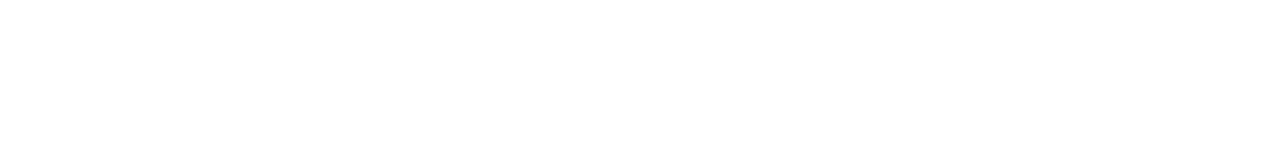
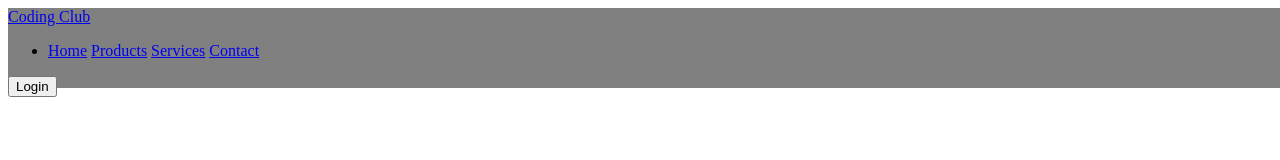
Before and after one commit to caleb1711/CodingCentre, a plain HTML site: page index.html in a window 1280 px wide. Drawn offline with Linux system fonts and the light colour scheme.

Commit message:
create the header's navigational links

```diff
--- a/assets/css/style.css
+++ b/assets/css/style.css
@@ -0,0 +1,6 @@
+.header {
+position: fixed;
+height: 80px;
+width: 100%;
+background: grey;
+}
--- a/index.html
+++ b/index.html
@@ -1,15 +1,43 @@
 <!DOCTYPE html>
 <html lang="en">
+
 <head>
     <meta charset="UTF-8">
     <meta http-equiv="X-UA-Compatible" content="IE=edge">
     <meta name="viewport" content="width=device-width, initial-scale=1.0">
+    <title>A Website for a Coding Club</title>
+
+    <link rel="stylesheet" href="https://use.fontawesome.com/releases/v5.7.2/css/all.css"
+        integrity="sha384-fnmOCqbTlWIlj8LyTjo7mOUStjsKC4pOpQbqyi7RrhN7udi9RwhKkMHpvLbHG9Sr" crossorigin="anonymous">
+    <link href="https://fonts.googleapis.com/css?family=Raleway%7CRighteous" rel="stylesheet">
+
     <title>Document</title>
     <link rel="stylesheet" href="assets/css/style.css">
 </head>
+
 <body>
+
+
+    <header class="header">
+        <nav class="nav">
+            <a href="#" class="nav_logo">Coding Club</a>
+            <ul class="nav_items">
+                <li class="nav_items">
+                    <a href="#" class="nav_link">Home</a>
+                    <a href="#" class="nav_link">Products</a>
+                    <a href="#" class="nav_link">Services</a>
+                    <a href="#" class="nav_link">Contact</a>
+                </li>
+            </ul>
+
+            <button class="button">Login</button>
+
+        </nav>
+
+    </header>
 
 
     <script src="assets/js/script.js"></script>
 </body>
+
 </html>
```
